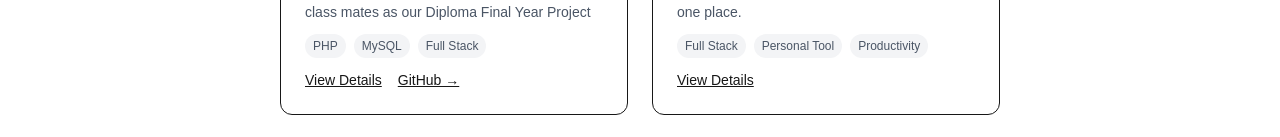
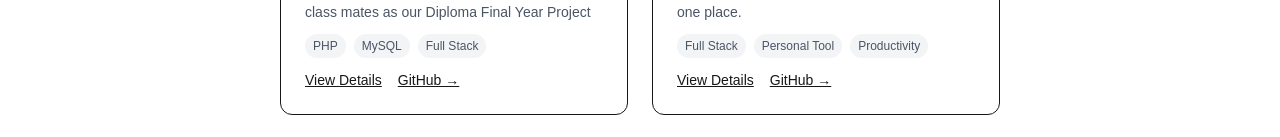
Before and after one commit to Jameschoong7/portfolio-site, a Next.js app: page /projects in a window 1280 px wide. Shown: the part 566-703 px from the top of the page. Built offline with nearby package versions, Linux system fonts and the light colour scheme.

Commit message:
Add Screenshot section for Project details and Update job-tracker project

```diff
--- a/src/app/data/projects.js
+++ b/src/app/data/projects.js
@@ -4,11 +4,11 @@ export const projects = [
         slug: "searchable-rag-copilot",
         title: "Searchable RAG Copilot",
         description: "An enterprise search system that lets users query internal documents and receive cited, grounded answers using Retrieval-Augmented Generation",
-        tags: ["AI","Backend","Python","FastAPI"],
-        github : "https://github.com/Jameschoong7/searchable-rag-copilot",
+        tags: ["AI", "Backend", "Python", "FastAPI"],
+        github: "https://github.com/Jameschoong7/searchable-rag-copilot",
         problem: "Large organisations store knowledge across hundreds of documents that are difficult to search meaningfully. Keyword search returns results, but not answers. This project addresses that gap.",
-        whatIBuilt:"A Python API built with FastAPI that accepts natural language queries, retrieves relevant document chunks using semantic search, and returns cited answers generated by a language model.",
-         techStack: [
+        whatIBuilt: "A Python API built with FastAPI that accepts natural language queries, retrieves relevant document chunks using semantic search, and returns cited answers generated by a language model.",
+        techStack: [
             "Azure OpenAI",
             "Azure AI Search",
             "Azure Blob Storage",
@@ -32,16 +32,16 @@ export const projects = [
     },
     {
         slug: "greenchain",
-        title:"GreenChain",
-        description:"A blockchain-based recycling and donation platform deployed on Sepolia testnet, built during the DevMatch 2025 hackathon.",
-        tags:["Blockchain","Hackathon","Solidity"],
-        github:"https://github.com/Jameschoong7/DevMatch2025",
+        title: "GreenChain",
+        description: "A blockchain-based recycling and donation platform deployed on Sepolia testnet, built during the DevMatch 2025 hackathon.",
+        tags: ["Blockchain", "Hackathon", "Solidity"],
+        github: "https://github.com/Jameschoong7/DevMatch2025",
     },
     {
         slug: "weii-cafe-restaurant-website",
-        title:"WEii Café Restaurant Website",
-        description:"A PHP-based restaurant website with full admin panel for menu management, built with my class mates as our Diploma Final Year Project",
-        tags:["PHP", "MySQL","Full Stack"],
+        title: "WEii Café Restaurant Website",
+        description: "A PHP-based restaurant website with full admin panel for menu management, built with my class mates as our Diploma Final Year Project",
+        tags: ["PHP", "MySQL", "Full Stack"],
         github: "https://github.com/Jameschoong7/weiicafe",
     },
     {
@@ -49,7 +49,54 @@ export const projects = [
         title: "Job Tracker",
         description: "A personal job application tracker to manage applications, deadlines, and follow-up status in one place.",
         tags: ["Full Stack", "Personal Tool", "Productivity"],
-        github: null,
+        github: "https://github.com/Jameschoong7/job-trackers",
+        problem:
+            "Internship and job applications across different platforms can become hard to track. I wanted one place to record where I applied, the role, current status, follow-up dates, and notes so I would not lose track during the application process.",
+
+        whatIBuilt:
+            "A full-stack job application tracker that lets users add, view, edit, and delete job applications. The app supports status filtering, application detail views, notes, follow-up dates, and summary counts by status.",
+
+        techStack: [
+            "Next.js",
+            "React",
+            "TypeScript",
+            "Tailwind CSS",
+            "FastAPI",
+            "Python",
+            "SQLAlchemy",
+            "SQLite",
+            "PostgreSQL planned",
+        ],
+
+        decisions: [
+            "Kept Phase 1 focused on core application tracking instead of building a full job board or adding authentication too early.",
+            "Used clear status categories so application progress can be scanned quickly.",
+            "Separated the frontend, backend API, database model, and CRUD logic so future features are easier to add.",
+            "Used SQLite for local personal use while keeping the backend configurable for PostgreSQL through a DATABASE_URL.",
+        ],
+
+        learnings: [
+            "Built a full CRUD flow across a Next.js frontend and FastAPI backend.",
+            "Modelled application data with SQLAlchemy and Pydantic.",
+            "Managed form state in React for creating and editing applications.",
+            "Handled filtering through query parameters.",
+            "Connected a Next.js frontend to a FastAPI backend.",
+            "Learned practical deployment concerns including environment variables, CORS, local databases, and production build issues.",
+        ],
+        screenshots: [
+            {
+                src: "/projects/job-tracker/dashboard.png",
+                alt: "Job Tracker dashboard showing application statuses and summary counts",
+                caption: "Main interface",
+            },
+            {
+                src: "/projects/job-tracker/application-form.png",
+                alt: "Job Tracker form for adding or editing a job application",
+                caption: "Form for adding application"
+            },
+        ],
+        status: "Completed locally",
+        timeline: "Built as a personal productivity tool for internship tracking",
     },
     {
         slug: "daily-news-bot",
--- a/src/app/projects/[slug]/page.js
+++ b/src/app/projects/[slug]/page.js
@@ -1,5 +1,6 @@
 import {projects} from "../../data/projects";
 import { notFound } from "next/navigation";
+import Image from "next/image";
 
 export function generateStaticParams(){
     return projects.map((project)=>({
@@ -47,6 +48,32 @@ export default async function ProjectDetail({params}){
                     <p className="text-gray-600">{project.whatIBuilt}</p>
                 </section>
             )}
+
+            {project.screenshots?.length > 0 && (
+              <section className="mt-10">
+                <h2 className="text-xl font-semibold mb-3">Screenshots</h2>
+
+                <div className="grid gap-6">
+                  {project.screenshots.map((screenshot) => (
+                    <figure key={screenshot.src} >
+                      <Image
+                        src={screenshot.src}
+                        alt={screenshot.alt}
+                        width={1200}
+                        height={675}
+                        className="w-full rounded-xl border"/>
+
+                        {screenshot.caption && (
+                          <figcaption className="text-sm text-gray-500 mt-2">
+                            {screenshot.caption}
+                          </figcaption>
+                        )}
+                    </figure>
+                  ))}
+                </div>
+              </section>
+            )}
+
             {project.techStack?.length > 0 && (
           <section className="mt-10">
             <h2 className="text-xl font-semibold mb-3">Tech Stack</h2>
```
Also changed, not shown: public/projects/job-tracker/application-form.png (added), public/projects/job-tracker/dashboard.png (added).
